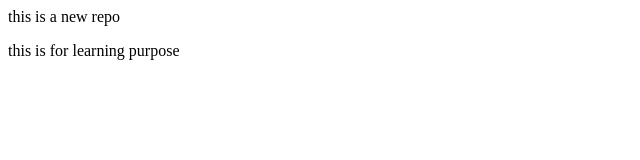
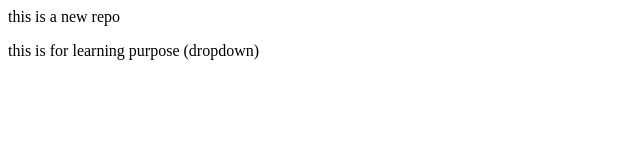
Before and after one commit to Kusmach/localrepository, a plain HTML site: page index.html in a window 1280 px wide. Shown: the full height of the page, 0-640 px from the left. Drawn offline with Linux system fonts and the light colour scheme.

Commit message:
Add dropdown

```diff
--- a/index.html
+++ b/index.html
@@ -1,2 +1,2 @@
 <p>this is a new repo</p>
-<P>this is for learning purpose</P>
+<P>this is for learning purpose (dropdown)</P>
```
